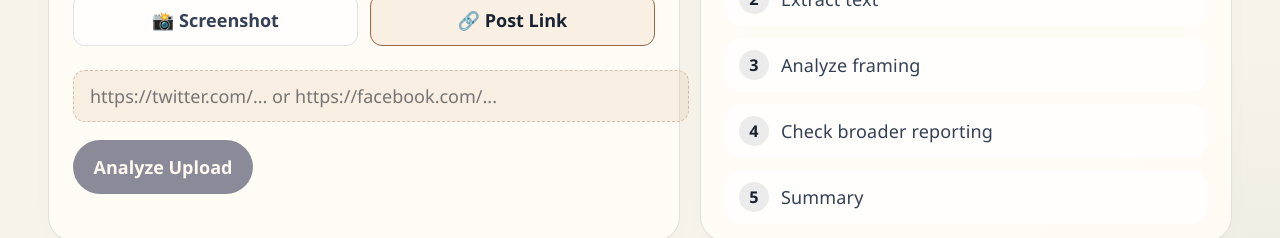
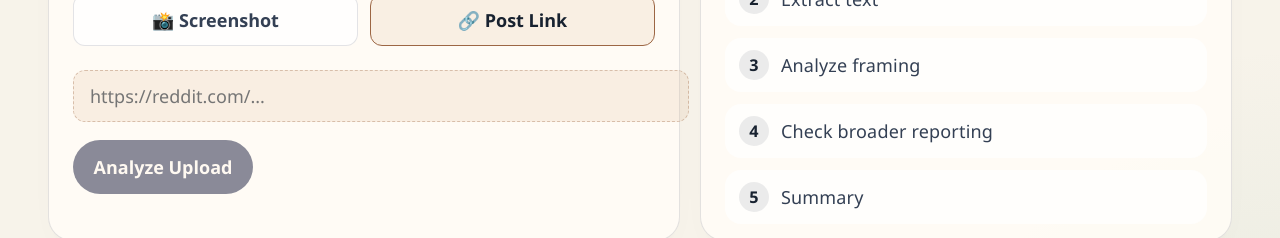
Before and after one commit to edgardopaz/hackpsu26, a React (Vite) app in the folder frontend/: page / in a window 1280 px wide. Both pictures are taken after a click on the button "🔗 Post Link". Shown: the part 495-733 px from the top of the page. Built offline with nearby package versions, Linux system fonts and the light colour scheme; no server answers.

Commit message:
changed placeholder for url to reddit only (as it allows scraping)

```diff
--- a/frontend/src/components/UploadZone.jsx
+++ b/frontend/src/components/UploadZone.jsx
@@ -88,7 +88,7 @@ function UploadZone({ file, link, busy, onFileChange, onLinkChange, onModeChange
           <input
             id="post-link-input"
             type="url"
-            placeholder="https://twitter.com/... or https://facebook.com/..."
+            placeholder="https://reddit.com/..."
             value={link}
             onChange={(event) => handleLinkChange(event.target.value)}
             onBlur={handleLinkBlur}
```
